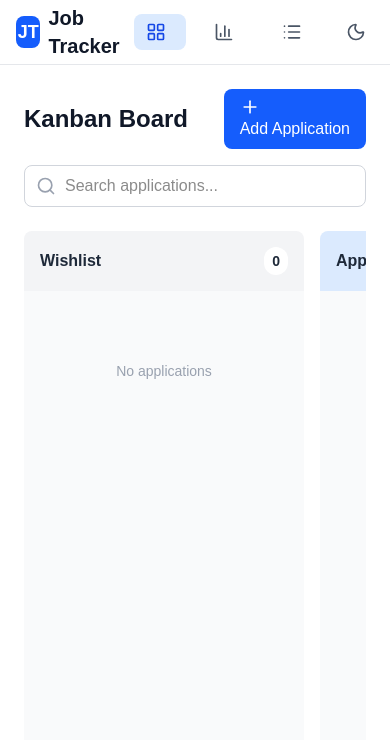
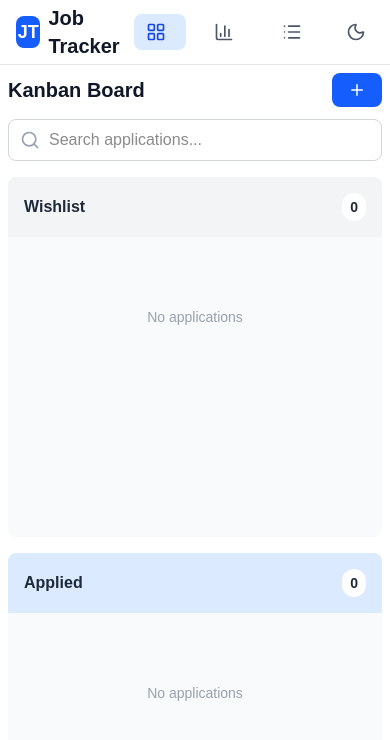
Before and after one commit to Svpriyaa2808/job-tracker, a Next.js app: page /kanban in a window 390 px wide. Shown: the top 740 px of the page. Built offline with nearby package versions, Linux system fonts and the light colour scheme.

Commit message:
fixing horizontal scrolling

```diff
--- a/src/app/kanban/page.tsx
+++ b/src/app/kanban/page.tsx
@@ -2,7 +2,7 @@ import { KanbanBoard } from '@/components/kanban/KanbanBoard';
 
 export default function KanbanPage() {
   return (
-    <div className="h-[calc(100vh-4rem)] p-6">
+    <div className="h-[calc(100vh-4rem)] p-2 sm:p-4 md:p-6">
       <KanbanBoard />
     </div>
   );
--- a/src/components/kanban/KanbanBoard.tsx
+++ b/src/components/kanban/KanbanBoard.tsx
@@ -130,15 +130,15 @@ export function KanbanBoard() {
 
   return (
     <div className="h-full flex flex-col">
-      {/* Header */}
-      <div className="mb-6 space-y-4">
-        <div className="flex items-center justify-between">
-          <h1 className="text-2xl font-bold text-gray-900 dark:text-gray-100">
+
+    <div className="mb-4 md:mb-6 space-y-3 md:space-y-4">
+        <div className="flex items-center justify-between gap-2">
+          <h1 className="text-xl md:text-2xl font-bold text-gray-900 dark:text-gray-100">
             Kanban Board
           </h1>
-          <Button onClick={() => setIsAddModalOpen(true)}>
-            <Plus size={20} className="mr-2" />
-            Add Application
+          <Button onClick={() => setIsAddModalOpen(true)} className="text-sm md:text-base">
+            <Plus size={18} className="md:mr-2" />
+            <span className="hidden sm:inline">Add Application</span>
           </Button>
         </div>
 
@@ -165,8 +165,8 @@ export function KanbanBoard() {
         onDragOver={handleDragOver}
         onDragEnd={handleDragEnd}
       >
-        <div className="flex-1 overflow-x-auto">
-          <div className="flex gap-4 min-w-max pb-4">
+       <div className="flex-1 overflow-y-auto">
+          <div className="grid grid-cols-1 md:grid-cols-2 lg:grid-cols-5 gap-4 pb-4">
             {STATUS_COLUMNS.map(column => (
               <KanbanColumn
                 key={column.id}
--- a/src/components/kanban/KanbanColumn.tsx
+++ b/src/components/kanban/KanbanColumn.tsx
@@ -29,7 +29,7 @@ export function KanbanColumn({
   });
 
   return (
-    <div className="flex flex-col h-full min-w-70">
+      <div className="flex flex-col h-full w-full">
       {/* Column Header */}
       <div className={`${color} p-4 rounded-t-lg`}>
         <h2 className="font-semibold text-gray-800 dark:text-gray-200 flex items-center justify-between">
@@ -43,7 +43,7 @@ export function KanbanColumn({
       {/* Column Content */}
       <div
         ref={setNodeRef}
-        className={`flex-1 p-4 space-y-3 bg-gray-50 dark:bg-gray-900/50 rounded-b-lg min-h-125 transition-colors ${
+        className={`flex-1 p-4 space-y-3 bg-gray-50 dark:bg-gray-900/50 rounded-b-lg min-h-75 md:min-h-100 lg:min-h-125 transition-colors ${
           isOver ? 'bg-blue-50 dark:bg-blue-900/20' : ''
         }`}
       >
```
